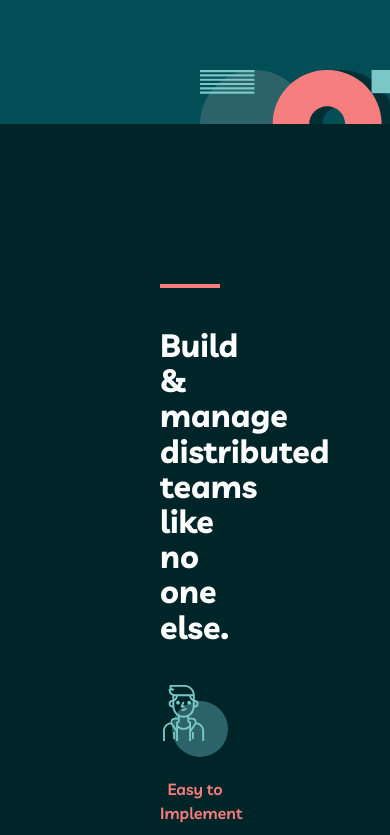
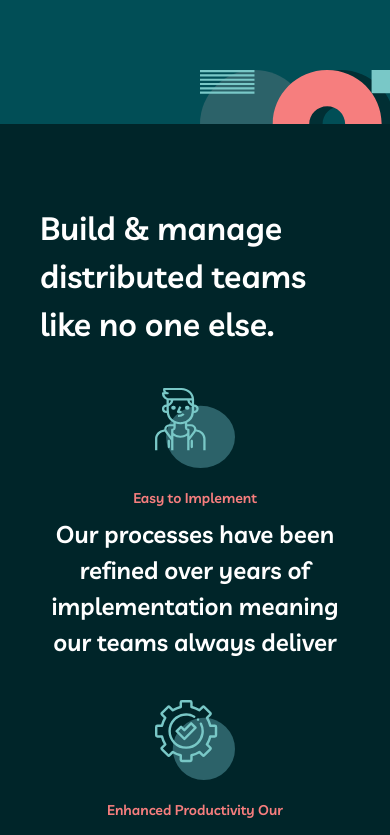
Before and after one commit to Najmaldin-ishag/My-team-multi-page-website, a React (Vite) app: page / in a window 390 px wide. Shown: the part 1060-1895 px from the top of the page. Built offline with nearby package versions, Linux system fonts and the light colour scheme.

Commit message:
Update features.jsx

```diff
--- a/src/HeroSection/Features.jsx
+++ b/src/HeroSection/Features.jsx
@@ -2,7 +2,7 @@ import { features, icons, MobileFeatures } from "../Constants";
 
 const Features = () => {
   return (
-    <section className="w-full bg-secondary-dark-green p-[10rem] relative">
+    <section className="w-full bg-secondary-dark-green p-[10rem] max-sm:p-10 relative">
       <div className="container grid grid-cols-2 justify-between items-center max-sm:hidden max-md:grid-cols-1">
         <div>
           <div className=" h-1 w-[60px] bg-primary-light-coral mb-10 " />
@@ -43,24 +43,26 @@ const Features = () => {
       </div>
 
       {/* Mobile Features */}
-      <div className=" lg:hidden md:hidden">
-        <div className=" h-1 w-[60px] bg-primary-light-coral mb-10" />
-        <p className="font-bold text-primary-white text-[2rem] leading-[2.2rem]">
-          Build & manage
-          <br />
-          distributed teams <br /> like no one else.
+      <div className=" lg:hidden md:hidden ">
+        <div className="  bg-primary-light-coral mb-10 " />
+        <p className="font-semibold text-primary-white text-[2rem] ">
+          Build & manage distributed teams like no one else.
         </p>
         <div>
           {MobileFeatures.map((item) => (
             <div
               key={item.id}
-              className="grid grid-cols-1 justify-between items-center mt-10"
+              className="flex flex-col  item-center mt-10  items-start max-w-[20rem]  "
             >
-              <img src={item.imgPath} alt={item.id} className="mx-auto mb-5 " />
-              <h3 className="text-primary-light-coral font-semibold text-md mb-2 text-center">
+              <img
+                src={item.imgPath}
+                alt={item.id}
+                className=" w-20 h-20 mx-auto mb-5 "
+              />
+              <h3 className="text-primary-light-coral font-semibold text-sm mb-2 mx-auto">
                 {item.title}
               </h3>
-              <p className="text-primary-white font-semibold">
+              <p className="text-primary-white font-semibold text-[1.5rem] text-center break-words whitespace-normal">
                 {item.description}
               </p>
             </div>
```
